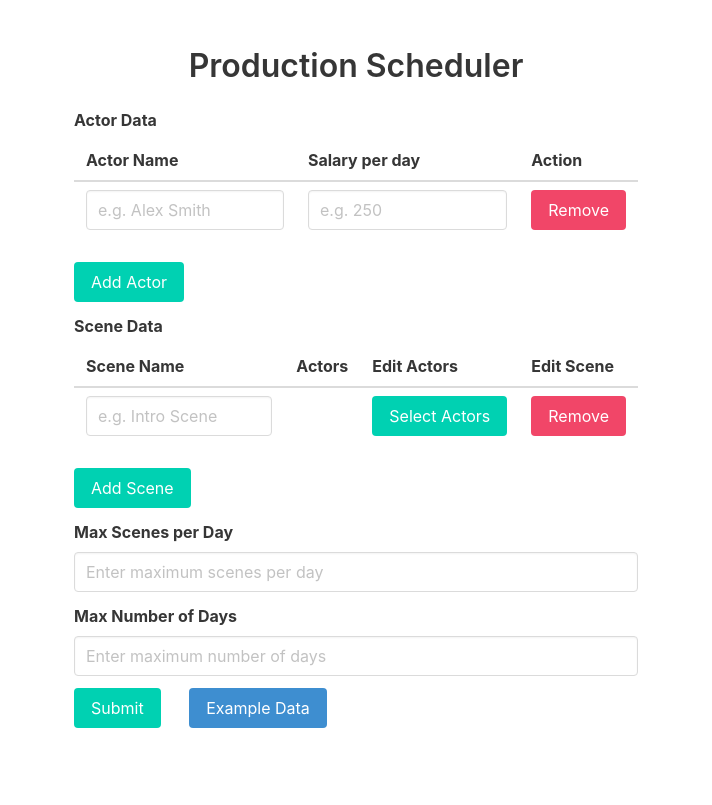
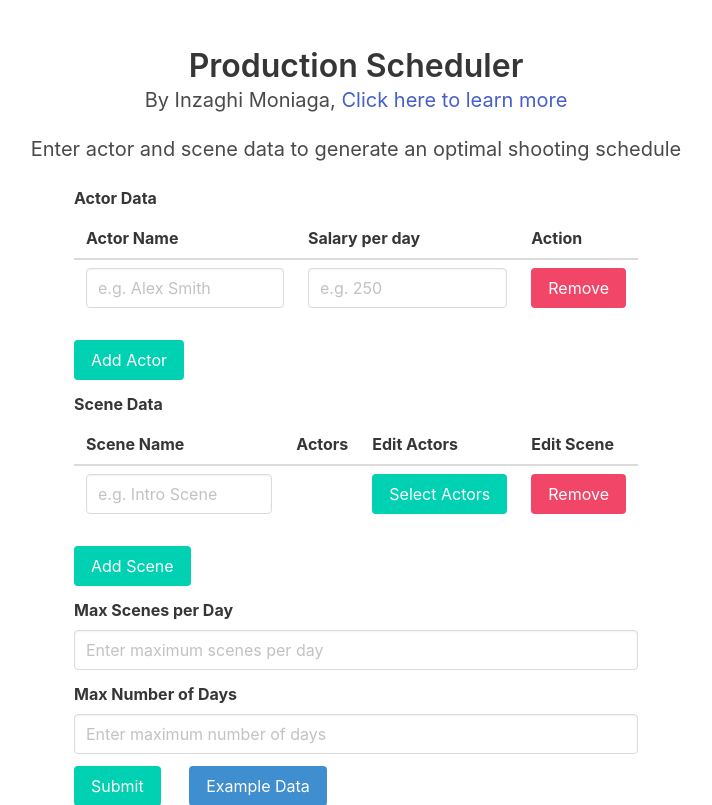
Before and after one commit to InMDev/MovieScheduling, a Flask app: page / in a window 1280 px wide. Shown: the top 805 px of the page, without its empty margins (284-996 px from the left). Before the commit the page ends 728 px from the top, so only its background shows below. Run offline with Flask 3, Linux system fonts and the light colour scheme.

Commit message:
Small subtitle

```diff
--- a/templates/index.html
+++ b/templates/index.html
@@ -13,6 +13,11 @@
     <section class="section">
       <div class="container">
         <h1 class="title has-text-centered">Production Scheduler</h1>
+        <h6 class="subtitle has-text-centered">
+          By Inzaghi Moniaga, <a href="https://inzaghi.notion.site/Optimize-Movie-Shooting-Schedule-Artifact-5-56a647d0cc004cbb888874d4a949f1d2?pvs=74">Click here to learn more</a>
+        <h2 class="subtitle has-text-centered">
+          Enter actor and scene data to generate an optimal shooting schedule
+        </h2>
         <div class="columns is-centered">
           <div class="column is-half">
             <form action="/submit" method="post">
```
